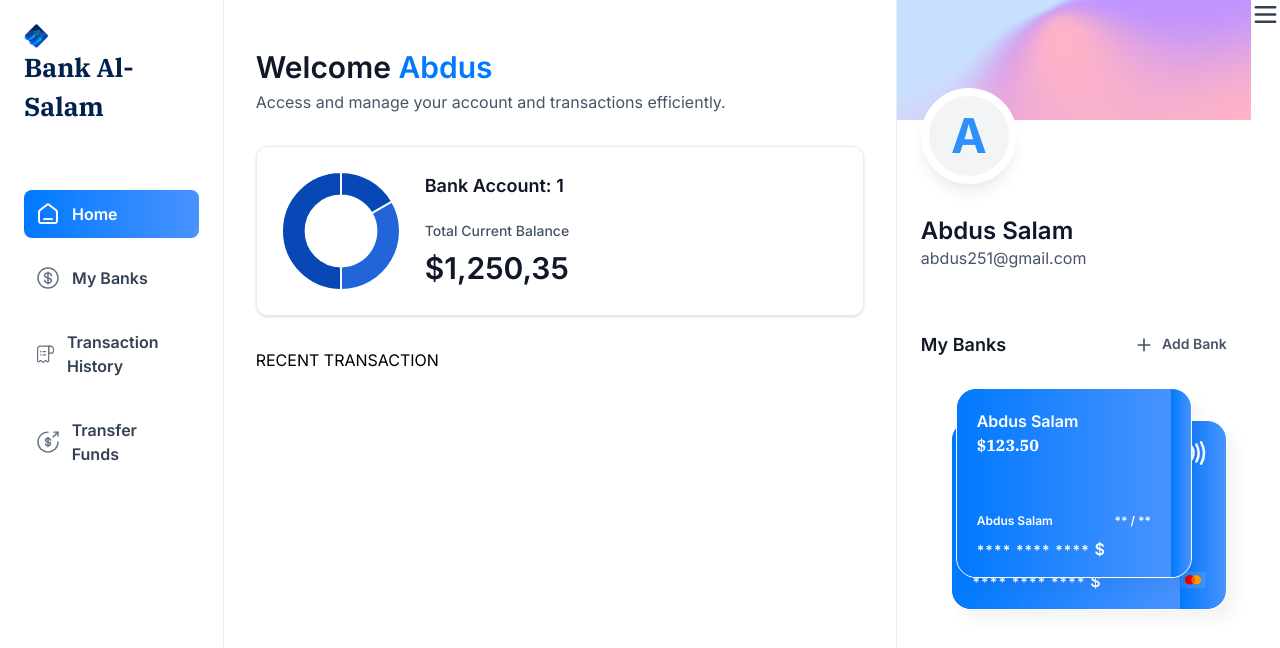
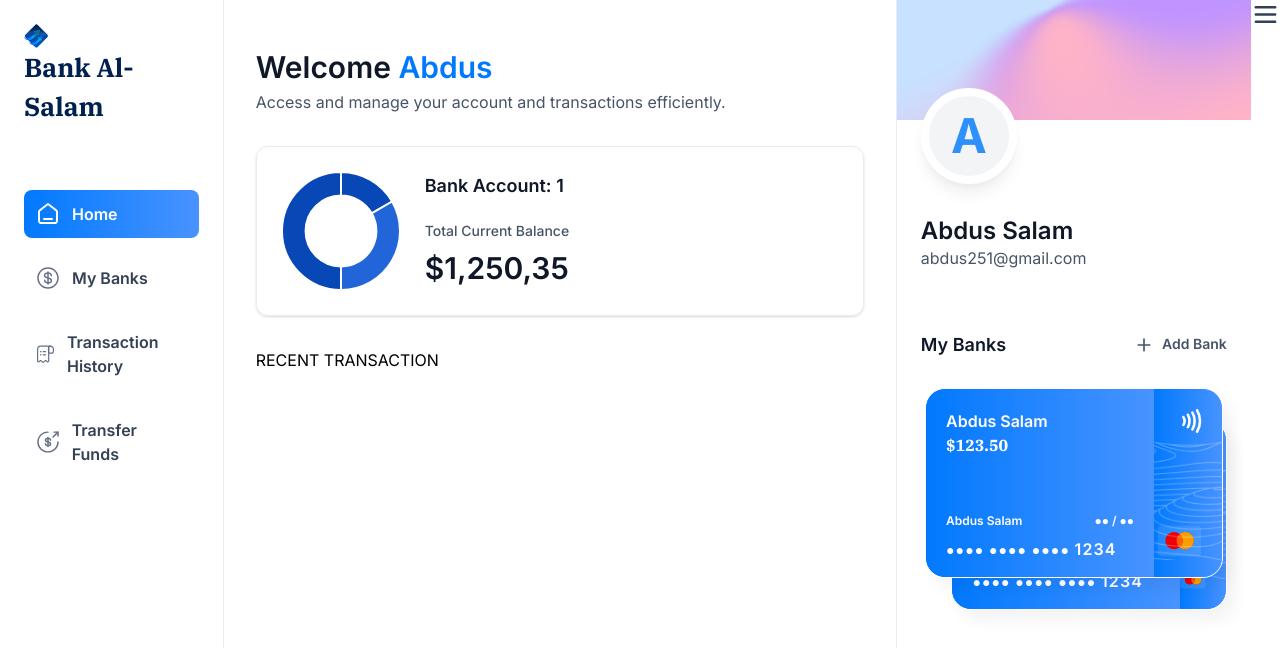
Before and after one commit to abdus251/banking, a Next.js app: page / in a window 1280 px wide. Shown: the top 648 px of the page. Built offline with nearby package versions, Linux system fonts and the light colour scheme.

Commit message:
login has been added

```diff
--- a/app/(auth)/sign-in/page.tsx
+++ b/app/(auth)/sign-in/page.tsx
@@ -1,8 +1,11 @@
-import React from 'react'
+import AuthForm from '@/components/AuthForm'
+
 
 const SignIn = () => {
   return (
-    <div>SignIn</div>
+    <section className='flex-center size-full max-sm:px-6'>
+      <AuthForm  type="sign-in"/>
+    </section>
   )
 }
 
--- a/app/(auth)/sign-up/page.tsx
+++ b/app/(auth)/sign-up/page.tsx
@@ -1,8 +1,11 @@
-import React from 'react'
+import AuthForm from '@/components/AuthForm'
+
 
 const SignUp = () => {
   return (
-    <div>SignUp</div>
+    <section className='flex-center size-full max-sm:px-6'>
+      <AuthForm  type="sign-in"/>
+    </section>
   )
 }
 
--- /dev/null
+++ b/app/(root)/my-banks/page.tsx
@@ -0,0 +1,9 @@
+import React from 'react'
+
+const MyBanks = () => {
+  return (
+    <div>MyBanks</div>
+  )
+}
+
+export default MyBanks
--- /dev/null
+++ b/app/(root)/payment-transfer/page.tsx
@@ -0,0 +1,9 @@
+import React from 'react'
+
+const Transfer = () => {
+  return (
+    <div>Transfer</div>
+  )
+}
+
+export default Transfer
--- /dev/null
+++ b/app/(root)/transaction-history/page.tsx
@@ -0,0 +1,9 @@
+import React from 'react'
+
+const TransactionHistory = () => {
+  return (
+    <div>TransactionHistory</div>
+  )
+}
+
+export default TransactionHistory
--- /dev/null
+++ b/components/AuthForm.tsx
@@ -0,0 +1,9 @@
+import React from 'react'
+
+const AuthForm = ({ type } : { type: string }) => {
+  return (
+    <div>{type}</div>
+  )
+}
+
+export default AuthForm
--- a/components/BankCard.tsx
+++ b/components/BankCard.tsx
@@ -24,11 +24,11 @@ import React from 'react'
                             {userName}
                         </h1>
                         <h2 className='text-12 font-semibold text-white'>
-                            ** / **
+                        ●● / ●●
                         </h2>
                     </div>
-                    <p className='text-14 font-semibold tracking-[1.1px] text-white'>**** **** **** <span className='text-16'>$
-                    {account.mask}</span>
+                    <p className='text-14 font-semibold tracking-[1.1px] text-white'>●●●● ●●●● ●●●● <span className='text-16'>
+                    {1234}</span>
                     </p>
                 </article>
             </div>
@@ -44,11 +44,20 @@ import React from 'react'
                     width={45}
                     height={32}
                     alt='mastercard'
+                    className='ml-5'
                     />
+            </div>
 
-            </div>
+            <Image
+                src="/icons/lines.png"
+                width={316}
+                height={190}
+                alt='lines'
+                className='absolute top-0 left-0'
+                />
         </Link>
 
+        {/* {copy} */}
      </div>
    )
  }
```
